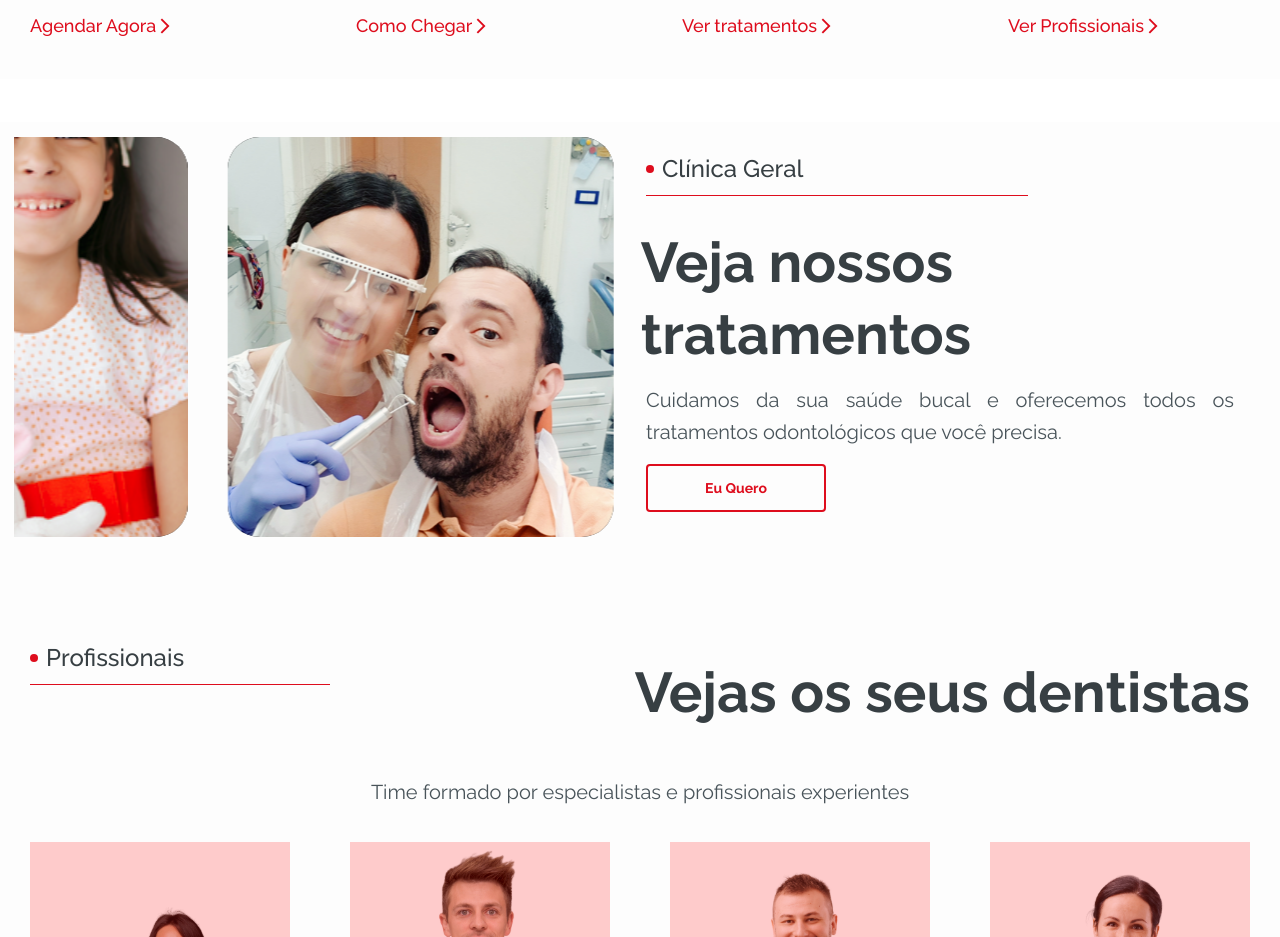
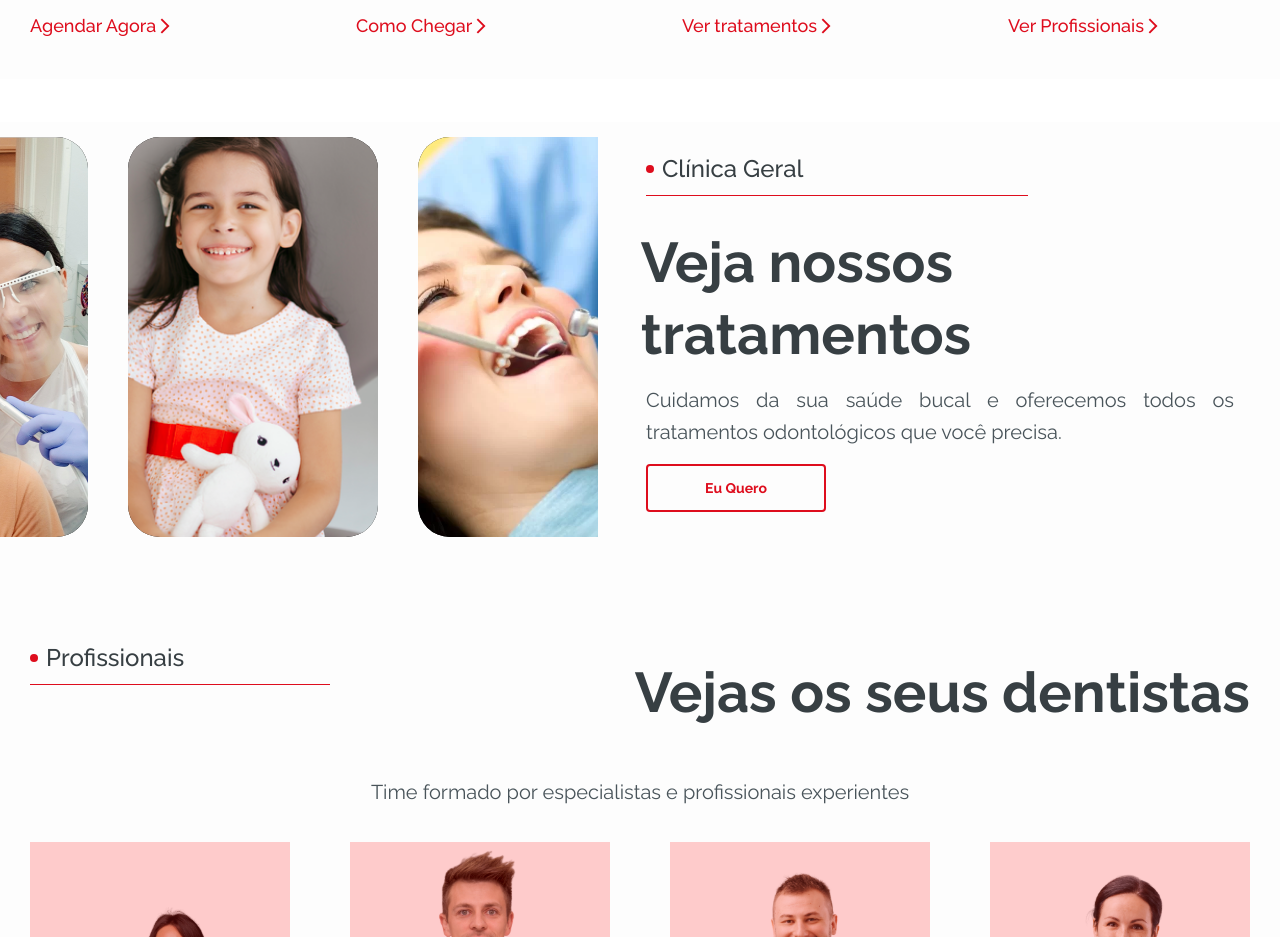
Before and after one commit to leolopes2001/DentistClinic1-LandingPage, a React (Vite) app: page / in a window 1280 px wide. Shown: the part 2841-3778 px from the top of the page. Built offline with nearby package versions, Linux system fonts and the light colour scheme.

Commit message:
Improving responsiveness and fix bugs

```diff
--- a/src/components-mock.json
+++ b/src/components-mock.json
@@ -49,6 +49,7 @@
       "name": "Suzane Lima"
     }
   ],
+
   "patients_opinion": [
     {
       "id": 0,
--- a/src/components/Slider/ProfessionalsSlider/index.tsx
+++ b/src/components/Slider/ProfessionalsSlider/index.tsx
@@ -1,17 +1,66 @@
+import { SwiperOptions } from 'swiper';
 import { Slide, Slider, SliderProps } from '..';
 import Prof1 from '../../../assets/svg/slider/professionals/prof1.svg';
 import Prof2 from '../../../assets/svg/slider/professionals/prof2.svg';
 import Prof3 from '../../../assets/svg/slider/professionals/prof3.svg';
+import Prof4 from '../../../assets/svg/slider/professionals/prof3.svg';
+import { doctors_cards_slider } from '../../../components-mock.json';
 
-const ProfessionalSlider = () => {
-  const settings: SliderProps = {
+const DoctorsImages = {
+  0: Prof1,
+  1: Prof2,
+  2: Prof3,
+  3: Prof4,
+};
+
+interface IGetSettins {
+  breakpoints: SliderProps['breakpoints'];
+  slidesPerView: SliderProps['slidesPerView'];
+}
+
+const getSettins = (): IGetSettins => {
+  switch (doctors_cards_slider.length) {
+    case 1:
+      return { slidesPerView: 1, breakpoints: {} };
+    case 2:
+      return {
+        slidesPerView: 1,
+        breakpoints: {
+          200: {
+            spaceBetween: 50,
+            slidesPerView: 1,
+          },
+          590: {
+            centeredSlides: false,
+            slidesPerView: 2,
+          },
+        },
+      };
+    case 3:
+      return {
+        slidesPerView: 1,
+        breakpoints: {
+          200: {
+            spaceBetween: 50,
+            slidesPerView: 1,
+          },
+          400: {
+            spaceBetween: 50,
             slidesPerView: 1.5,
-    pagination: { clickable: true },
-    slidesPerGroup: 1,
-    centeredSlides: true,
-    initialSlide: 1,
-    draggable: true,
-    loop: true,
+          },
+          520: {
+            spaceBetween: 30,
+            slidesPerView: 1.8,
+          },
+          820: {
+            spaceBetween: 50,
+            slidesPerView: 3,
+          },
+        },
+      };
+    default:
+      return {
+        slidesPerView: 1.5,
         breakpoints: {
           200: {
             spaceBetween: 50,
@@ -32,24 +81,30 @@ const ProfessionalSlider = () => {
           },
         },
       };
+  }
+};
+
+const ProfessionalSlider = () => {
+  const settings: SliderProps = {
+    pagination: { clickable: true },
+    centeredSlides: true,
+    initialSlide: 1,
+    draggable: true,
+    loop: true,
+    slidesPerGroup: 1,
+    ...getSettins(),
+  };
 
   return (
     <Slider variant='type4' settings={settings}>
-      <Slide>
+      {doctors_cards_slider.map(({ id, name }) => (
+        <Slide key={id}>
           <div>
-          <img src={Prof1} alt='' />
+            <img src={DoctorsImages[id as 0 | 1 | 2 | 3]} alt='Doctor image' />
+            {/* <p>{name}</p> */}
           </div>
         </Slide>
-      <Slide>
-        <div>
-          <img src={Prof2} alt='' />
-        </div>
-      </Slide>
-      <Slide>
-        <div>
-          <img src={Prof3} alt='' />
-        </div>
-      </Slide>
+      ))}
     </Slider>
   );
 };
--- a/src/components/Slider/Slider.tsx
+++ b/src/components/Slider/Slider.tsx
@@ -11,7 +11,7 @@ import { SliderProps } from '.';
 interface ISliderProps {
   settings: SliderProps;
   children: ReactNode;
-  variant: 'type1' | 'type2' | 'type3' | 'type4' | 'type5';
+  variant: 'type1' | 'type3' | 'type4' | 'type5';
 }
 
 const Slider = ({ variant, settings, children }: ISliderProps) => {
--- a/src/components/Slider/VideoSlider/index.tsx
+++ b/src/components/Slider/VideoSlider/index.tsx
@@ -9,11 +9,10 @@ import ImageSlide3 from '../../../assets/svg/slider/img3.webp';
 const VideoSlider = () => {
   const settings: SliderProps = {
     spaceBetween: 40,
-    slidesPerView: 1.5,
+    slidesPerView: "auto",
     slidesPerGroup: 1,
     initialSlide: 2,
     draggable: true,
-
     loop: true,
 
   };
--- a/src/components/Slider/style.ts
+++ b/src/components/Slider/style.ts
@@ -109,18 +109,55 @@ const SliderWrapVariant = {
     .swiper {
       width: 100%;
       display: flex;
+      align-items: end;
+      justify-content: end;
+
+      padding-left: 5rem;
+
+
+    }
+
+    .swiper-slide {
+      min-width: 250px;
+      max-width: 250px;
+      margin-right: 3rem;
+    }
+
+    /* ********************** */
+    /* position: relative;
+    max-width: 600px;
+    left: -2rem;
+
+    .video_card {
+      min-width: 220px;
+      height: 400px;
+      background-color: black;
+      border-radius: 2rem;
+
+      img {
+        object-fit: cover;
+        width: 100%;
+        height: 100%;
+        border-radius: 2rem;
+      }
+    }
+
+    .swiper {
+      width: 100%;
+      display: flex;
       align-items: center;
       justify-content: center;
 
       padding-left: -5rem;
 
-      -webkit-transform: scaleX(-1) translateX(-1rem);
+       -webkit-transform: scaleX(-1) translateX(-1rem);
       transform: scaleX(-1) translateX(-1rem);
     }
 
     .swiper-slide {
       min-width: 220px;
     }
+    */
   `,
 
   type4: css`
@@ -129,10 +166,9 @@ const SliderWrapVariant = {
       display: flex;
       align-items: center;
       justify-content: center;
-      width: 90%;
+      width: 100%;
       margin-left: auto;
       margin-right: auto;
-
     }
 
     .swiper-slide {
@@ -144,7 +180,7 @@ const SliderWrapVariant = {
       & > div {
         min-height: 100%;
         max-width: 260px;
-        min-width: 260px;
+        min-width: 235px;
         img {
           width: 100%;
           height: 100%;
@@ -169,10 +205,8 @@ const SliderWrapVariant = {
     position: relative;
 
     .swiper {
-
       max-height: 265px;
       min-height: 265px;
-
 
       width: 100%;
       margin-left: auto;
@@ -211,8 +245,6 @@ const SliderWrapVariant = {
         height: 203px;
         border-radius: 20px;
         padding: 1rem;
-
-
 
         display: flex;
         flex-direction: column;
--- a/src/pages/LandingPage/Professionals/index.tsx
+++ b/src/pages/LandingPage/Professionals/index.tsx
@@ -38,7 +38,9 @@ const Professionals = ({ innerRef, id }: IPages) => {
         </GridHeader>
 
         {width > 1200 ? (
-          <ul className='doctors_list'>
+          <ul
+            className={`doctors_list style_length_${doctors_cards_slider.length}`}
+          >
             {doctors_cards_slider.map((doctor) => (
               <li key={doctor.id}>
                 <img
--- a/src/pages/LandingPage/Professionals/style.ts
+++ b/src/pages/LandingPage/Professionals/style.ts
@@ -2,7 +2,7 @@ import styled from 'styled-components';
 import convertToRem from '../../../utils/convertToRem';
 
 export const StyledSection = styled.section`
-padding-top: 2rem;
+  padding-top: 2rem;
   overflow-x: hidden;
   overflow-y: hidden;
   background-color: ${({ theme }) => theme.colors.background};
@@ -53,9 +53,18 @@ padding-top: 2rem;
         }
       }
     }
+
+    .style_length_1 {
+      justify-content: center;
+    }
+    .style_length_2 {
+      justify-content: space-evenly;
+    }
+
+
   }
 
-  @media (min-width: 1200px){
+  @media (min-width: 1200px) {
     margin-bottom: 2rem;
   }
 `;
```
Lines whose indentation alone changed are shown as unchanged.
